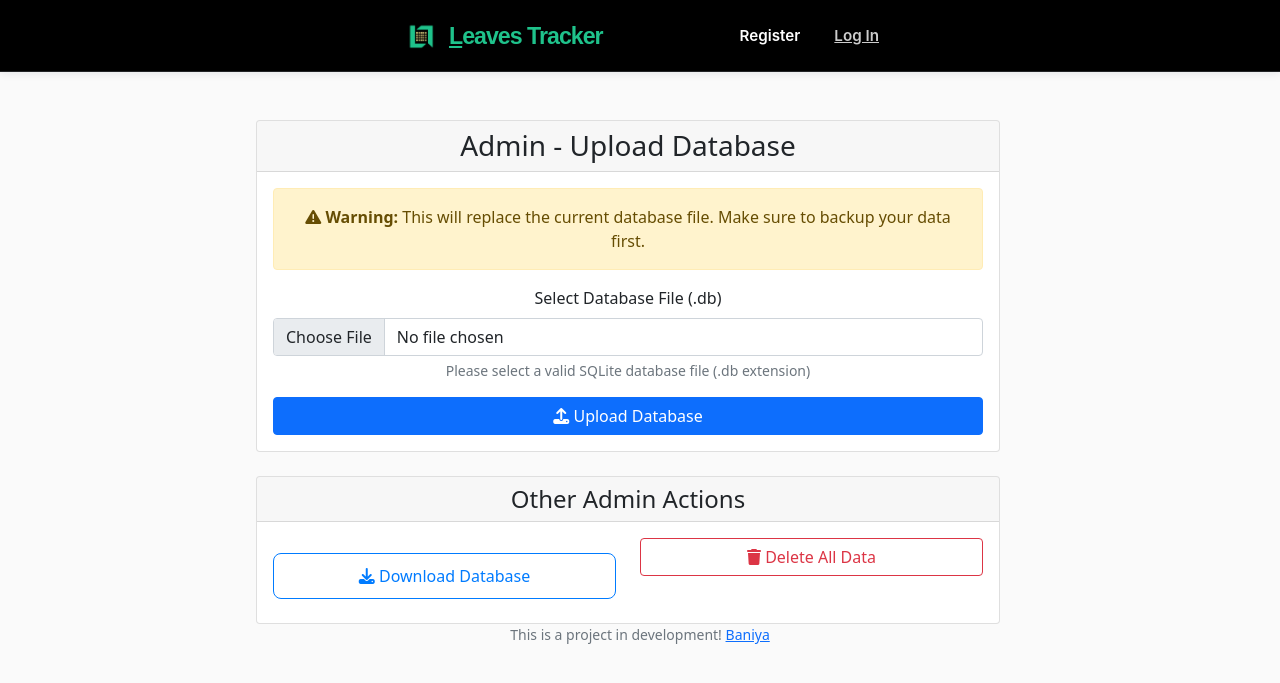
After one commit to Baniya-sen/leave-tracker, a Flask app: template templates/admin_upload.html in a window 1280 px wide. The commit adds this page. Shown: the top 683 px of the page. Run offline with Flask 3, Linux system fonts and the light colour scheme; the template is opened without the code that fills it, so the values that code supplies are empty; parts of the project's set-up code (start-up, migrations or seed data) failed here and were passed over; some libraries are stand-ins or nearby versions.

Commit message:
Added admin panel

```diff
--- a/app.py
+++ b/app.py
@@ -24,6 +24,7 @@ import auth
 import leaves
 import helpers
 import email_otp
+import admin
 
 load_dotenv()
 
@@ -256,6 +257,7 @@ def account(username: str, token: str):
 @app.route('/account/update-info/<info_type>', methods=['POST'])
 @login_required
 @verified_required
+@limiter.limit("15 per minute")
 def update_account_info(info_type):
     user_id = session['user_id']
     data = request.form.to_dict(flat=True)
@@ -282,6 +284,9 @@ def update_account_info(info_type):
             request.form.getlist('leave_type[]'),
             map(int, request.form.getlist('leave_count[]'))
         ))
+
+    if info_type == "email":
+        update_data['account_verified'] = 0
 
     if auth.update_user_info(user_id, update_data) and \
             leaves.update_user_profile(user_id, update_data):
@@ -447,6 +452,61 @@ def confirm_otp():
     return jsonify(error="Invalid code/ Some error occurred!"), 400
 
 
+@app.route('/admin', methods=['GET'])
+@login_required
+def admin_dashboard():
+    """
+    Admin dashboard page
+    """
+    return render_template('admin_dashboard.html')
+
+
+# Admin Routes
+@app.route('/admin/delete-all-data', methods=['POST'])
+@login_required
+def admin_delete_all_data():
+    """
+    Route to delete all user data from both SQL and MongoDB
+    """
+    success, message = admin.delete_all_user_data()
+    if success:
+        return jsonify(status="success", message=message), 200
+    else:
+        return jsonify(status="error", message=message), 500
+
+
+@app.route('/admin/download-database', methods=['GET'])
+@login_required
+def admin_download_database():
+    """
+    Route to download the SQL database file
+    """
+    result = admin.download_sql_database()
+    if isinstance(result, tuple):
+        success, message = result
+        return jsonify(status="error", message=message), 500
+    else:
+        # result is a Flask response object (file download)
+        return result
+
+
+@app.route('/admin/upload-database', methods=['GET', 'POST'])
+@login_required
+def admin_upload_database():
+    """
+    Route to upload and replace the SQL database file
+    """
+    if request.method == 'GET':
+        return render_template('admin_upload.html')
+
+    if request.method == 'POST':
+        success, message = admin.upload_sql_database()
+        if success:
+            return jsonify(status="success", message=message), 200
+        else:
+            return jsonify(status="error", message=message), 400
+
+
 if __name__ == '__main__':
     with app.app_context():
         auth.init_auth_db()
--- a/auth.py
+++ b/auth.py
@@ -57,13 +57,16 @@ def authenticate_user(username: str, password: str):
 
 
 def get_user_info_with_id(user_id: int):
-    db = get_auth_db()
-    user = db.execute(
-        'SELECT * FROM users WHERE id = ?', (user_id,)
-    ).fetchone()
-    if user and user['id'] == session['user_id']:
-        return user
-    return None
+    try:
+        db = get_auth_db()
+        user = db.execute(
+            'SELECT * FROM users WHERE id = ?', (user_id,)
+        ).fetchone()
+        if user and user['id'] == session['user_id']:
+            return user
+        return None
+    except sqlite3.IntegrityError:
+        return None
 
 
 def get_user_info_with_username(username: str):
--- a/static/script.js
+++ b/static/script.js
@@ -250,12 +250,10 @@
     let popupTimeoutId = null;
 
     function emailVerification() {
-        const emailDisplay = document.getElementById('email-display');
-        const boldTag = emailDisplay.querySelector('b');
-        const emailText = boldTag ? boldTag.textContent.trim() : '';
+        const email = window.USER_INFO['email'].trim();
         upperDeck.appendChild(agePopup);
 
-        if (emailText === "None") {
+        if (!email || email === "None") {
             closeAllEditModes();
             agePopup.innerText = 'You must add a email first.';
             agePopup.classList.add('active');
--- /dev/null
+++ b/templates/admin_upload.html
@@ -0,0 +1,143 @@
+{% extends "layout.html" %}
+
+{% block title %}Admin - Upload Database{% endblock %}
+
+{% block main %}
+<div class="container mt-5">
+    <div class="row justify-content-center">
+        <div class="col-md-8">
+            <div class="card">
+                <div class="card-header">
+                    <h3 class="mb-0">Admin - Upload Database</h3>
+                </div>
+                <div class="card-body">
+                    <div class="alert alert-warning" role="alert">
+                        <i class="fas fa-exclamation-triangle"></i>
+                        <strong>Warning:</strong> This will replace the current database file. Make sure to backup your data first.
+                    </div>
+
+                    <form id="uploadForm" enctype="multipart/form-data">
+                        <div class="mb-3">
+                            <label for="databaseFile" class="form-label">Select Database File (.db)</label>
+                            <input type="file" class="form-control" id="databaseFile" name="file" accept=".db" required>
+                            <div class="form-text">Please select a valid SQLite database file (.db extension)</div>
+                        </div>
+
+                        <div class="d-grid gap-2">
+                            <button type="submit" class="btn btn-primary">
+                                <i class="fas fa-upload"></i> Upload Database
+                            </button>
+                        </div>
+                    </form>
+
+                    <div id="result" class="mt-3" style="display: none;">
+                        <div id="successMessage" class="alert alert-success" style="display: none;">
+                            <i class="fas fa-check-circle"></i>
+                            <span id="successText"></span>
+                        </div>
+                        <div id="errorMessage" class="alert alert-danger" style="display: none;">
+                            <i class="fas fa-exclamation-circle"></i>
+                            <span id="errorText"></span>
+                        </div>
+                    </div>
+                </div>
+            </div>
+
+            <div class="card mt-4">
+                <div class="card-header">
+                    <h4 class="mb-0">Other Admin Actions</h4>
+                </div>
+                <div class="card-body">
+                    <div class="row">
+                        <div class="col-md-6">
+                            <button id="downloadBtn" class="btn btn-outline-primary w-100 mb-2">
+                                <i class="fas fa-download"></i> Download Database
+                            </button>
+                        </div>
+                        <div class="col-md-6">
+                            <button id="deleteBtn" class="btn btn-outline-danger w-100 mb-2">
+                                <i class="fas fa-trash"></i> Delete All Data
+                            </button>
+                        </div>
+                    </div>
+                </div>
+            </div>
+        </div>
+    </div>
+</div>
+
+<script>
+document.addEventListener('DOMContentLoaded', function() {
+    const uploadForm = document.getElementById('uploadForm');
+    const downloadBtn = document.getElementById('downloadBtn');
+    const deleteBtn = document.getElementById('deleteBtn');
+    const resultDiv = document.getElementById('result');
+    const successMessage = document.getElementById('successMessage');
+    const errorMessage = document.getElementById('errorMessage');
+    const successText = document.getElementById('successText');
+    const errorText = document.getElementById('errorText');
+
+    function showResult(success, message) {
+        resultDiv.style.display = 'block';
+        if (success) {
+            successMessage.style.display = 'block';
+            errorMessage.style.display = 'none';
+            successText.textContent = message;
+        } else {
+            successMessage.style.display = 'none';
+            errorMessage.style.display = 'block';
+            errorText.textContent = message;
+        }
+    }
+
+    uploadForm.addEventListener('submit', function(e) {
+        e.preventDefault();
+
+        const formData = new FormData(uploadForm);
+
+        const csrf = document.querySelector('meta[name="csrf-token"]').content;
+        fetch('/admin/upload-database', {
+            method: 'POST',
+            headers: {
+                'X-CSRFToken': csrf
+            }
+            body: formData
+        })
+        .then(response => response.json())
+        .then(data => {
+            showResult(data.status === 'success', data.message);
+            if (data.status === 'success') {
+                uploadForm.reset();
+            }
+        })
+        .catch(error => {
+            showResult(false, 'An error occurred while uploading the file.', error.message);
+        });
+    });
+
+    downloadBtn.addEventListener('click', function() {
+        window.location.href = '/admin/download-database';
+    });
+
+    const csrf = document.querySelector('meta[name="csrf-token"]').content;
+    deleteBtn.addEventListener('click', function() {
+        if (confirm('Are you sure you want to delete ALL user data? This action cannot be undone!')) {
+            fetch('/admin/delete-all-data', {
+                method: 'POST',
+                headers: {
+                    'Content-Type': 'application/json',
+                    'X-CSRFToken': csrf
+                }
+            })
+            .then(response => response.json())
+            .then(data => {
+                showResult(data.status === 'success', data.message);
+            })
+            .catch(error => {
+                showResult(false, 'An error occurred while deleting data.', error.message);
+            });
+        }
+    });
+});
+</script>
+{% endblock %}
```
Also changed, not shown: admin.py (added, +140 -0 lines), templates/account.html (+7 -0 lines), templates/admin_dashboard.html (added, +121 -0 lines).
